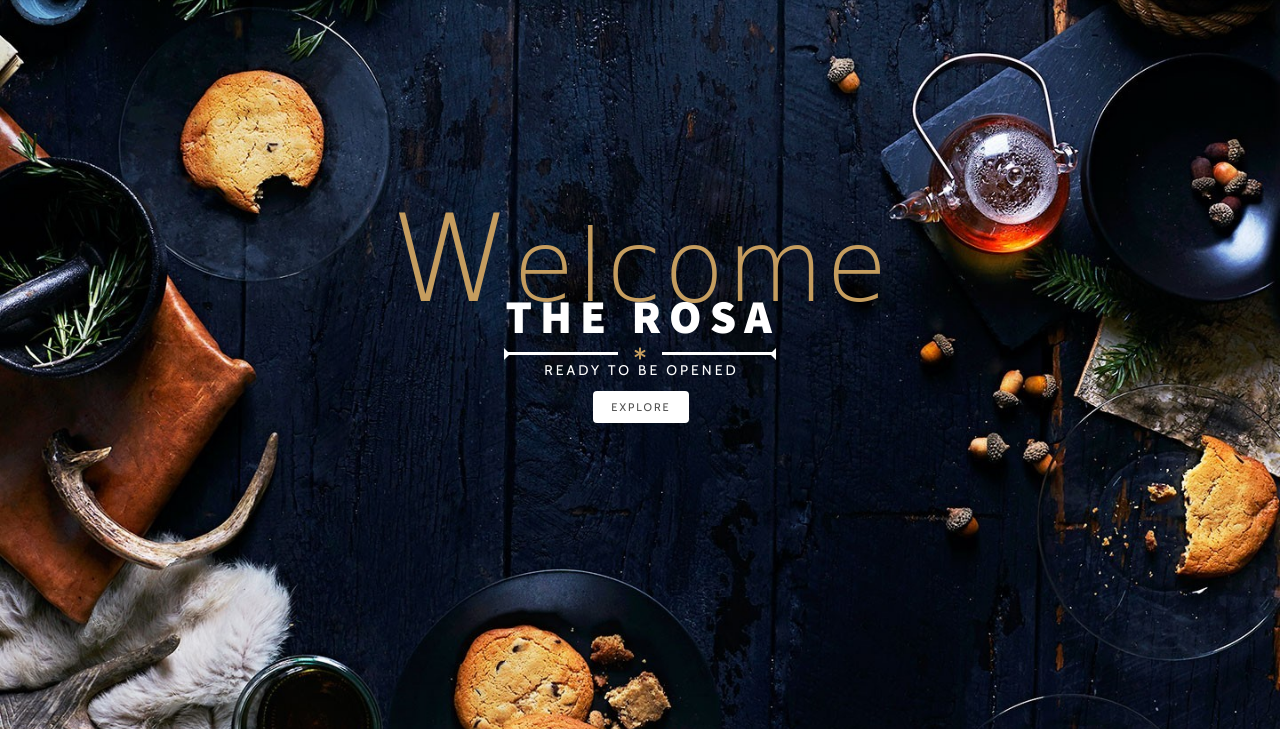
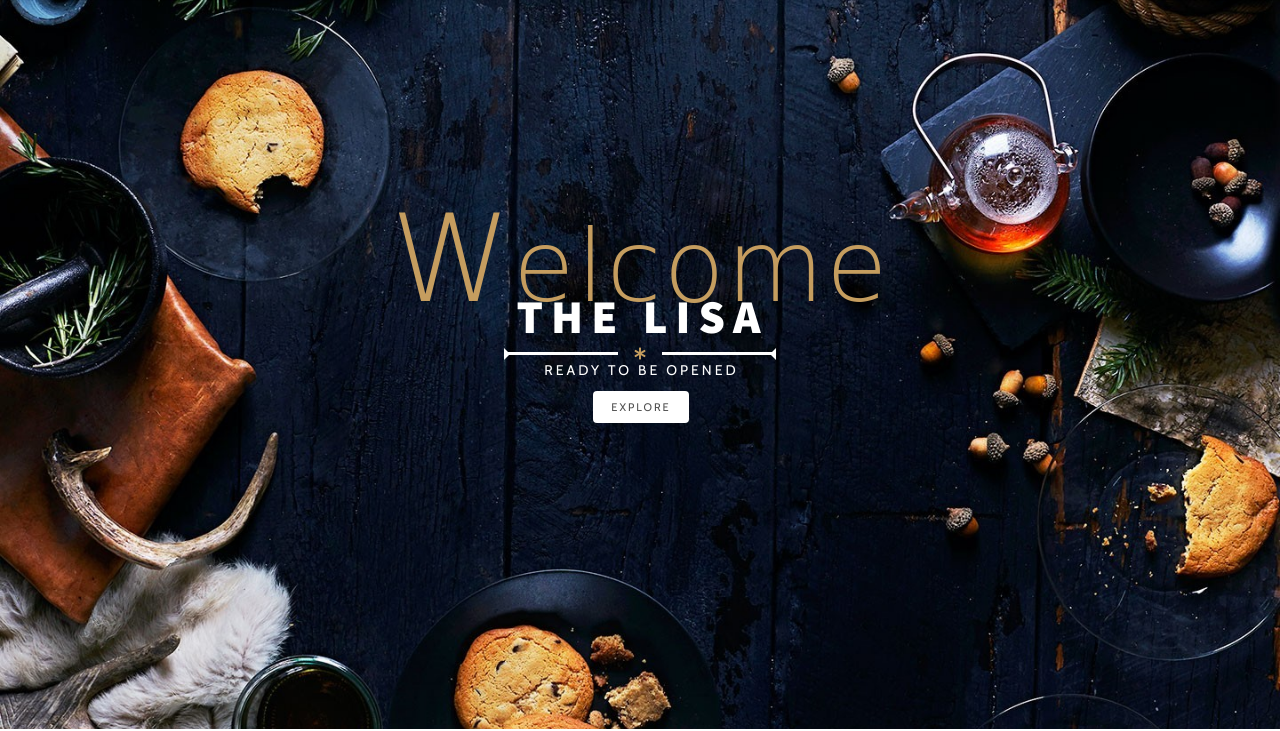
Before and after one commit to midorun/The-Rose-Layout-, a plain HTML site: page index.html in a window 1280 px wide. Shown: the part 71-802 px from the top of the page. Drawn offline with nearby package versions, Linux system fonts and the light colour scheme; a web font is replaced by a local one.

```diff
--- a/index.html
+++ b/index.html
@@ -51,7 +51,7 @@
             <h2 class="sub-headline">
                 <span class="first-letter">W</span>elcome
             </h2>
-            <h1 class="headline">The Rosa</h1>
+            <h1 class="headline">The Lisa</h1>
             <div class="headline-description">
                 <div class="separator">
                     <div class="line line-left"></div>
```
